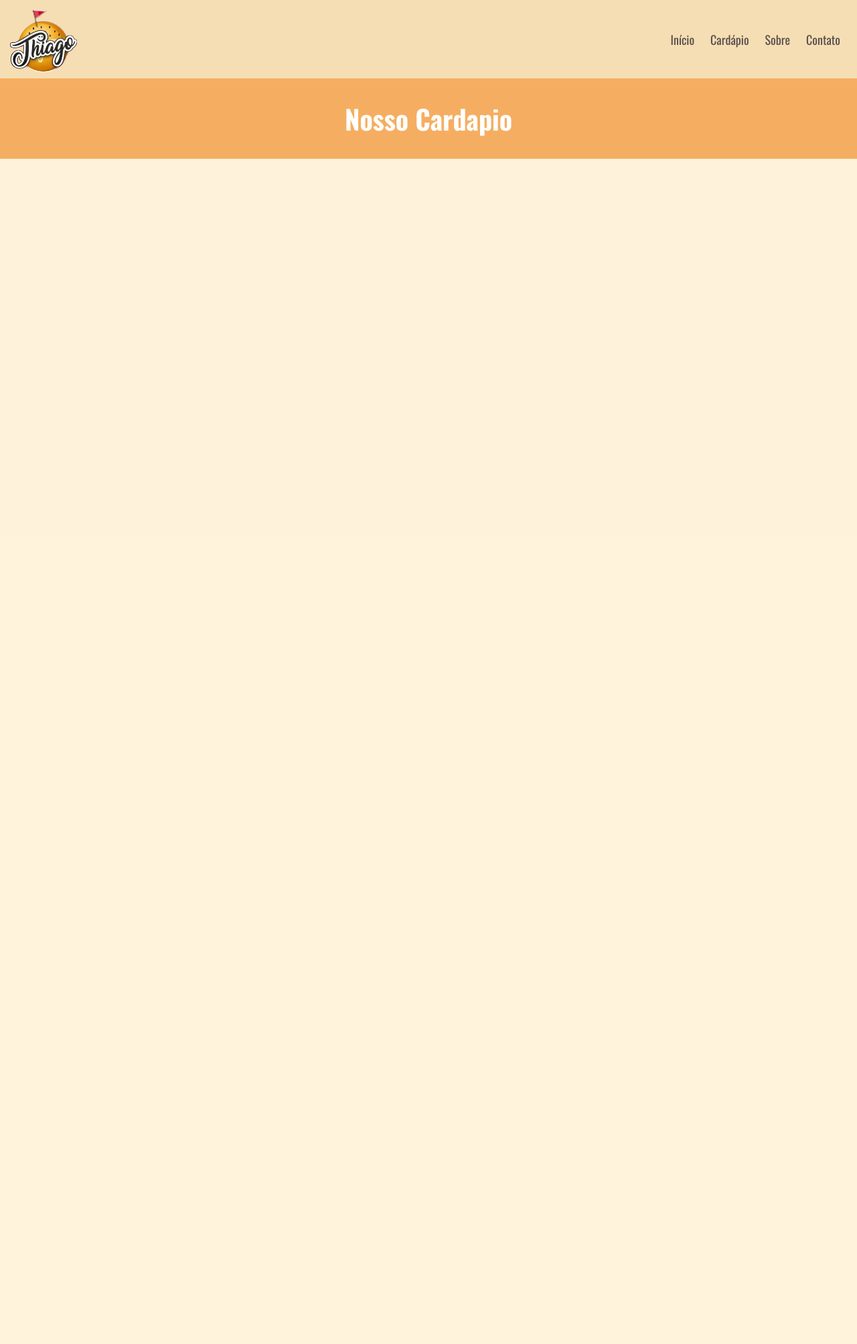
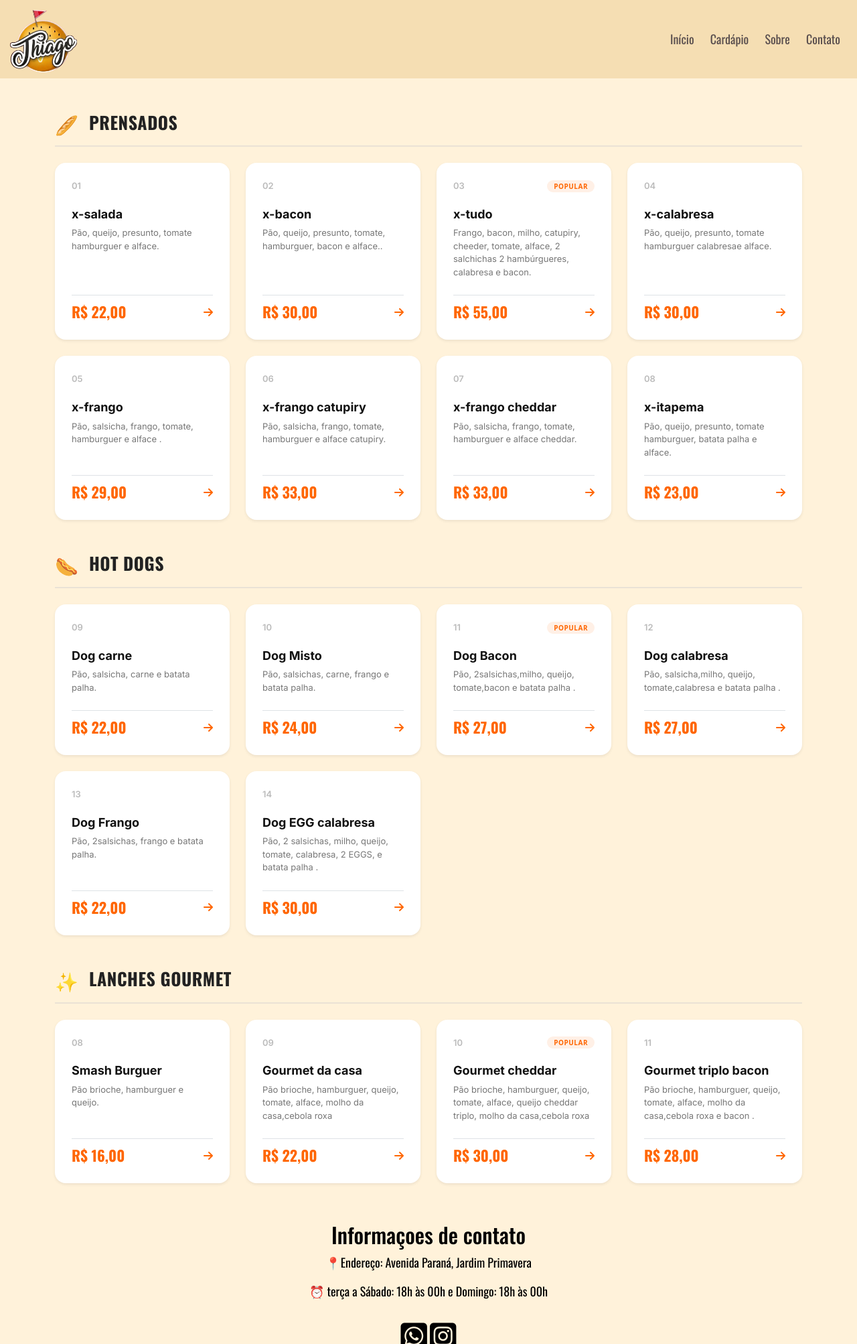
Before and after one commit to lucasamadio-debug/Projeto2modulo, a PHP site: page /cardapio.php in a window 1280 px wide. Shown: the top 2006 px of the page at 67% size. Before the commit the page ends 237 px from the top, so only its background shows below. Run offline with PHP 8.4, Linux system fonts and the light colour scheme.

Commit message:
cardapio

```diff
--- a/cardapio.php
+++ b/cardapio.php
@@ -1,3 +1,44 @@
+<?php
+// 1. Array estruturado com todas as categorias do Thiago Lanches
+$cardapio_completo = [
+    [
+        'secao_titulo' => 'PRENSADOS',
+        'secao_icon' => '🥖',
+        'lanches' => [
+            ['num' => '01', 'nome' => 'x-salada', 'preco' => 22.00, 'ingredientes' => 'Pão, queijo, presunto, tomate hamburguer e alface.'],
+            ['num' => '02', 'nome' => 'x-bacon', 'preco' => 30.00, 'ingredientes' => 'Pão, queijo, presunto, tomate, hamburguer, bacon e alface..'],
+            ['num' => '03', 'nome' => 'x-tudo', 'preco' => 55.00, 'ingredientes' => 'Frango, bacon, milho, catupiry, cheeder, tomate, alface, 2 salchichas 2 hambúrgueres, calabresa e bacon.', 'popular' => true],
+            ['num' => '04', 'nome' => 'x-calabresa', 'preco' => 30.00, 'ingredientes' => 'Pão, queijo, presunto, tomate hamburguer calabresae alface.'],
+            ['num' => '05', 'nome' => 'x-frango', 'preco' => 29.00, 'ingredientes' => 'Pão, salsicha, frango, tomate, hamburguer e alface .'],
+            ['num' => '06', 'nome' => 'x-frango catupiry', 'preco' => 33.00, 'ingredientes' => 'Pão, salsicha, frango, tomate, hamburguer e alface catupiry.'],
+            ['num' => '07', 'nome' => 'x-frango cheddar', 'preco' => 33.00, 'ingredientes' => 'Pão, salsicha, frango, tomate, hamburguer e alface cheddar.'],
+            ['num' => '08', 'nome' => 'x-itapema', 'preco' =>23.00, 'ingredientes' => 'Pão, queijo, presunto, tomate hamburguer, batata palha e alface.'],
+        ]
+    ],
+    [
+        'secao_titulo' => 'HOT DOGS',
+        'secao_icon' => '🌭',
+        'lanches' => [
+            ['num' => '09', 'nome' => 'Dog carne', 'preco' => 22.00, 'ingredientes' => 'Pão, salsicha, carne e batata palha.'],
+            ['num' => '10', 'nome' => 'Dog Misto', 'preco' => 24.00, 'ingredientes' => 'Pão, salsichas, carne, frango e batata palha.'],
+            ['num' => '11', 'nome' => 'Dog Bacon', 'preco' => 27.00, 'ingredientes' => 'Pão, 2salsichas,milho, queijo, tomate,bacon e batata palha .', 'popular' => true],
+            ['num' => '12', 'nome' => 'Dog calabresa', 'preco' => 27.00, 'ingredientes' => 'Pão, salsicha,milho, queijo, tomate,calabresa e batata palha .'],
+            ['num' => '13', 'nome' => 'Dog Frango', 'preco' => 22.00, 'ingredientes' => 'Pão, 2salsichas, frango e batata palha.'],
+            ['num' => '14', 'nome' => 'Dog EGG calabresa', 'preco' => 30.00, 'ingredientes' => 'Pão, 2 salsichas, milho, queijo, tomate, calabresa, 2 EGGS, e batata palha .']
+        ]
+    ],
+    [
+        'secao_titulo' => 'LANCHES GOURMET',
+        'secao_icon' => '✨',
+        'lanches' => [
+            ['num' => '08', 'nome' => 'Smash Burguer', 'preco' => 16.00, 'ingredientes' => 'Pão brioche, hamburguer e queijo.'],
+            ['num' => '09', 'nome' => 'Gourmet da casa', 'preco' => 22.00, 'ingredientes' => 'Pão brioche, hamburguer, queijo, tomate, alface, molho da casa,cebola roxa'],
+            ['num' => '10', 'nome' => 'Gourmet cheddar', 'preco' => 30.00, 'ingredientes' => 'Pão brioche, hamburguer, queijo, tomate, alface, queijo cheddar triplo, molho da casa,cebola roxa','popular' => true],
+            ['num' => '11', 'nome' => 'Gourmet triplo bacon', 'preco' => 28.00, 'ingredientes' => 'Pão brioche, hamburguer, queijo, tomate, alface, molho da casa,cebola roxa e bacon .'],
+        ]
+    ]
+];
+?>
 <!DOCTYPE html>
 <html lang="pt-br">
 
@@ -5,33 +46,70 @@
     <meta charset="UTF-8">
     <meta name="viewport" content="width=device-width, initial-scale=1.0">
     <link rel="icon" href="imagens/logo1.png">
+
+    <link href="https://cdn.jsdelivr.net/npm/bootstrap@5.3.0/dist/css/bootstrap.min.css" rel="stylesheet">
+
     <link rel="stylesheet" href="css/cardapio.css">
 
     <link rel="preconnect" href="https://fonts.googleapis.com">
     <link rel="preconnect" href="https://fonts.gstatic.com" crossorigin>
-    <link href="https://fonts.googleapis.com/css2?family=Cabin:ital,wght@0,400..700;1,400..700&family=Inter:ital,opsz,wght@0,14..32,100..900;1,14..32,100..900&family=Oswald:wght@200..700&family=Outfit:wght@100..900&family=Roboto:ital,wght@0,100..900;1,100..900&display=swap"rel="stylesheet">
+    <link href="https://fonts.googleapis.com/css2?family=Cabin:wght@400..700&family=Inter:wght@100..900&family=Oswald:wght@200..700&display=swap" rel="stylesheet">
     <link rel="stylesheet" href="https://cdnjs.cloudflare.com/ajax/libs/font-awesome/6.5.1/css/all.min.css">
 
-    <title>Thiago Lanches</title>
+    <title>Thiago Lanches - Cardápio</title>
 </head>
 
 <body>
 
     <?php include "header.php"; ?>
 
-<section class="nossoCardapio">
 
-    <div class="titulo1">
+    <div class="container menu-conteudo my-5">
+        <?php
+        // Laço principal para criar cada seção do cardápio
+        foreach ($cardapio_completo as $secao):
+        ?>
+            <div class="menu-secao mb-5">
+                <div class="secao-header d-flex align-items-center mb-4">
+                    <span class="secao-icon"><?php echo $secao['secao_icon']; ?></span>
+                    <h2 class="secao-title ms-3"><?php echo $secao['secao_titulo']; ?></h2>
+                </div>
 
-    <h2>Nosso Cardapio</h2>
+                <div class="row row-cols-1 row-cols-sm-2 row-cols-md-4 g-4">
+                    <?php foreach ($secao['lanches'] as $lanche): ?>
+                        <div class="col">
+                            <div class="card card-menu h-100 shadow-sm border-0 position-relative">
+                                <div class="card-body d-flex flex-column justify-content-between p-4">
 
-     </div>
+                                    <div class="d-flex justify-content-between align-items-center mb-3">
+                                        <span class="lanche-num"><?php echo $lanche['num']; ?></span>
+                                        <?php if (isset($lanche['popular'])): ?>
+                                            <span class="badge badge-popular">POPULAR</span>
+                                        <?php endif; ?>
+                                    </div>
 
+                                    <div class="mb-4">
+                                        <h4 class="lanche-nome"><?php echo $lanche['nome']; ?></h4>
+                                        <p class="lanche-ingredientes card-text"><?php echo $lanche['ingredientes']; ?></p>
+                                    </div>
 
+                                    <div class="d-flex justify-content-between align-items-center mt-auto pt-2 border-top">
+                                        <span class="lanche-preco">R$ <?php echo number_format($lanche['preco'], 2, ',', '.'); ?></span>
+                                       <a href="https://wa.me/5544998340641" target="_blank" class="seta-link text-decoration-none">
+                                            <i class="fa-solid fa-arrow-right"></i>
+                                        </a>
+                                    </div>
 
-</section>
+                                </div>
+                            </div>
+                        </div>
+                    <?php endforeach; ?>
+                </div> </div>
+        <?php endforeach; ?>
+    </div>
+
+    <?php include "footer.php"; ?>
 
     <script src="js/index.js"></script>
 </body>
-
 </html>
--- a/css/cardapio.css
+++ b/css/cardapio.css
@@ -61,3 +61,117 @@ nav ul li:hover a {
         background-color: #f5ae61;
     }
 }
+
+
+
+/* Menu horizontal preto */
+.menu-topo-fixo {
+    background-color: #1a1a1a;
+    color: #ff6600;
+    font-family: 'Oswald', sans-serif;
+    font-size: 14px;
+    font-weight: bold;
+    letter-spacing: 1px;
+}
+.menu-topo-fixo span {
+    margin: 0 15px;
+    display: inline-block;
+}
+
+/* Cabeçalho da Categoria */
+.secao-header {
+    border-bottom: 2px solid #eae2d5;
+    padding-bottom: 10px;
+}
+.secao-icon {
+    font-size: 28px;
+}
+.secao-title {
+    font-family: 'Oswald', sans-serif;
+    font-size: 26px;
+    font-weight: 700;
+    color: #222;
+    letter-spacing: 0.5px;
+}
+
+/* Estilo do Card individual */
+.card-menu {
+    border-radius: 16px !important;
+    background-color: #ffffff;
+    transition: transform 0.25s ease, box-shadow 0.25s ease, border-color 0.25s ease;
+    border: 1px solid transparent !important;
+}
+
+/* Efeito de passar o mouse: cria a borda laranja fina e levanta o card */
+.card-menu:hover {
+    transform: translateY(-6px);
+    box-shadow: 0 12px 24px rgba(255, 102, 0, 0.1) !important;
+    border: 1px solid #ff6600 !important;
+}
+
+/* Itens de dentro do card */
+.lanche-num {
+    font-family: 'Inter', sans-serif;
+    font-size: 13px;
+    color: #bbb;
+    font-weight: 600;
+}
+
+.badge-popular {
+    font-size: 10px;
+    font-weight: 700;
+    background-color: #fff0e6 !important;
+    color: #ff6600 !important;
+    padding: 4px 10px;
+    border-radius: 20px;
+    letter-spacing: 0.5px;
+}
+
+.lanche-nome {
+    font-family: 'Inter', sans-serif;
+    font-size: 18px;
+    font-weight: 700;
+    color: #111;
+    margin-top: 5px;
+}
+
+.lanche-ingredientes {
+    font-family: 'Inter', sans-serif;
+    font-size: 13px;
+    color: #777;
+    line-height: 1.5;
+}
+
+.lanche-preco {
+    font-family: 'Oswald', sans-serif;
+    font-size: 22px;
+    color: #ff6600; /* Laranja da imagem */
+    font-weight: 700;
+}
+
+/* Setinha do WhatsApp */
+.seta-link {
+    color: #ff6600;
+    font-size: 16px;
+    transition: transform 0.2s;
+}
+.card-menu:hover .seta-link {
+    transform: translateX(4px); /* Move a setinha de leve ao passar o mouse */
+}
+
+
+footer {
+    background-color: #fff2da;
+    text-align: center;
+    color: black;
+    font-family: 'Oswald', sans-serif;
+    padding: 10px;
+    font-size: 18px;
+}
+
+footer a{
+    color: black;
+    text-decoration: none;
+    font-size: 45px;
+
+}
--- a/index.php
+++ b/index.php
@@ -36,7 +36,7 @@
             </div>
 
             <div class="texto2">
-                <h2>🔥<br>Presados na hora</h2>
+                <h2>🔥<br>Prensados  na hora</h2>
                 <p>Seus lanches são preparados e prensados fresquinhos para você se deliciar com um pedaço do paraiso
                 </p>
             </div>
```
